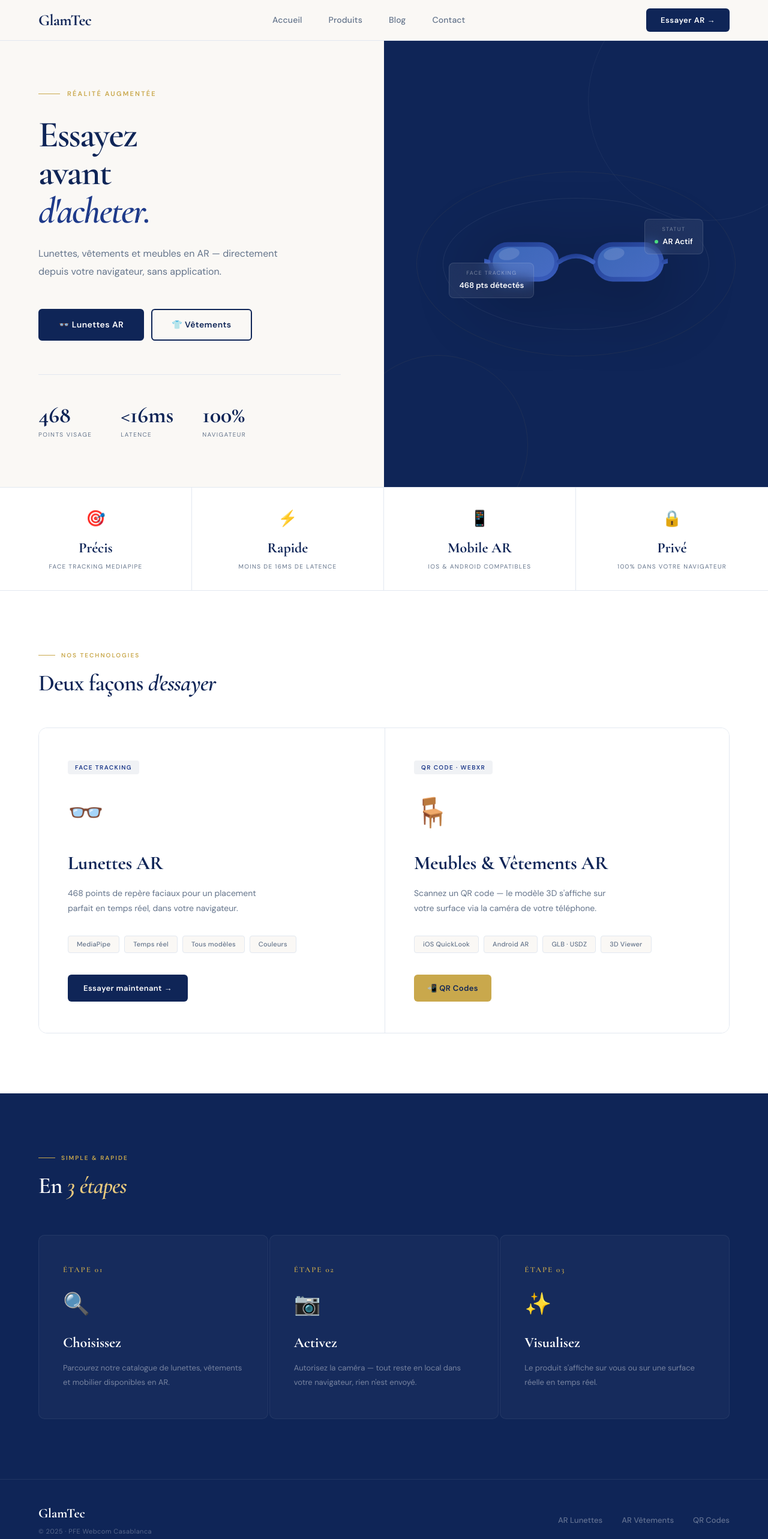
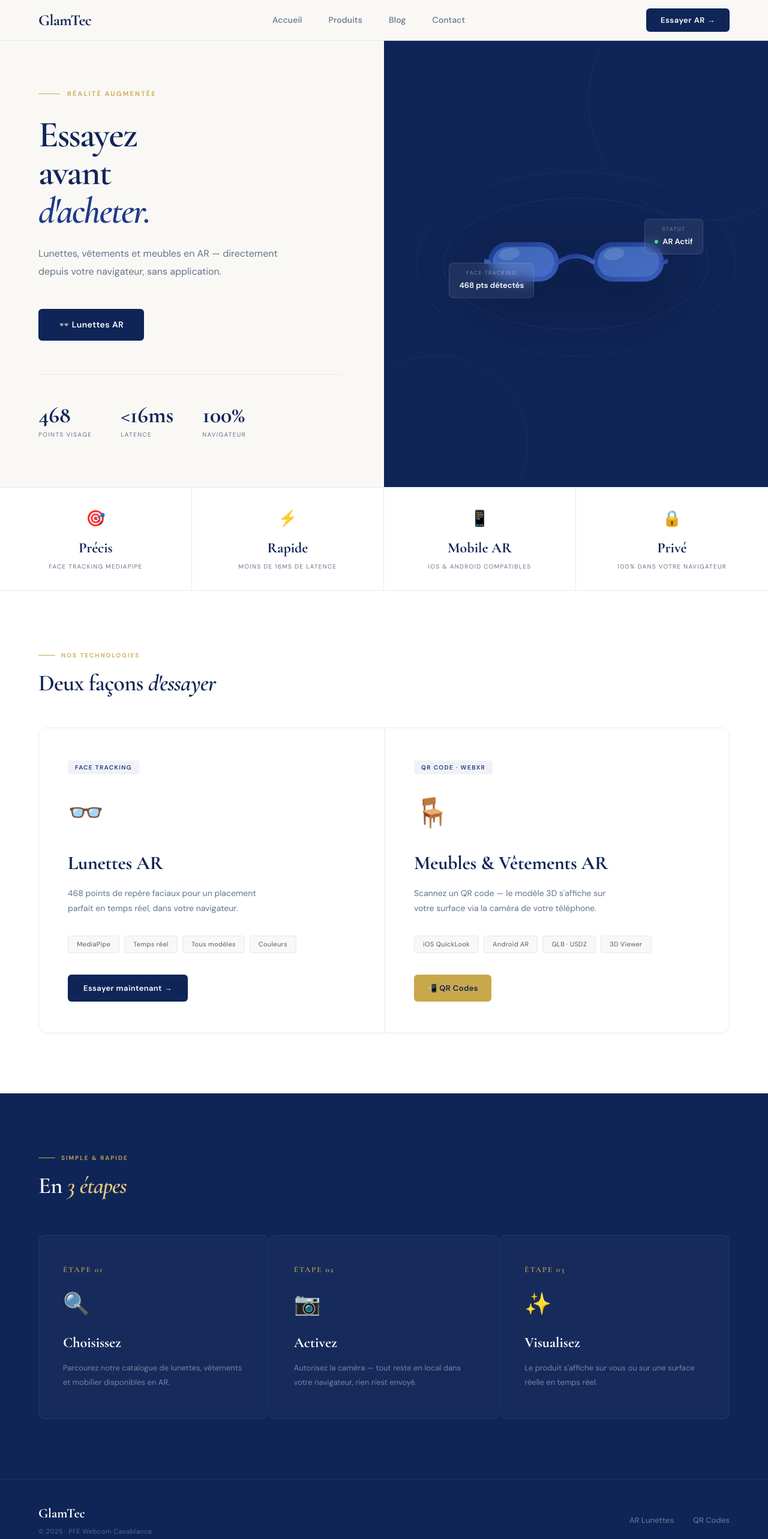
Before and after one commit to Sarahtsl/glamtec-ar, a React (Vite) app: page / in a window 1280 px wide. Shown: the top 2566 px of the page at 60% size. Built offline with nearby package versions, Linux system fonts and the light colour scheme.

Commit message:
last commit

```diff
--- a/src/App.jsx
+++ b/src/App.jsx
@@ -236,7 +236,6 @@ function Home() {
 
           <div className="g-btn-group">
             <Link to="/try" className="g-btn-primary">👓 Lunettes AR</Link>
-            <Link to="/try-body" className="g-btn-ghost">👕 Vêtements</Link>
           </div>
 
           <div className="g-stats">
@@ -391,7 +390,6 @@ function Home() {
         <div className="g-footer-links">
           {[
             { to: "/try",          l: "AR Lunettes"  },
-            { to: "/try-body",     l: "AR Vêtements" },
             { to: "/qr-generator", l: "QR Codes"     },
           ].map(({ to, l }) => (
             <Link key={to} to={to} className="g-footer-a">{l}</Link>
```
